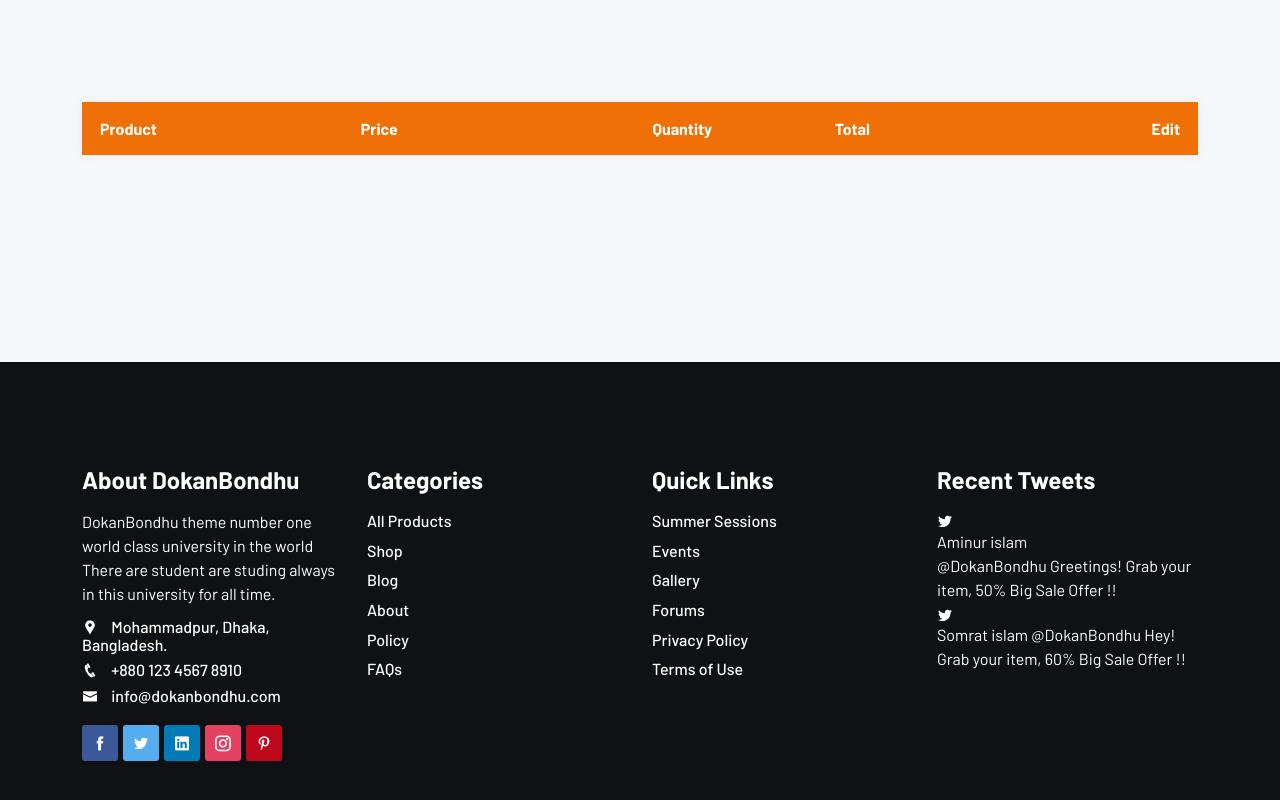
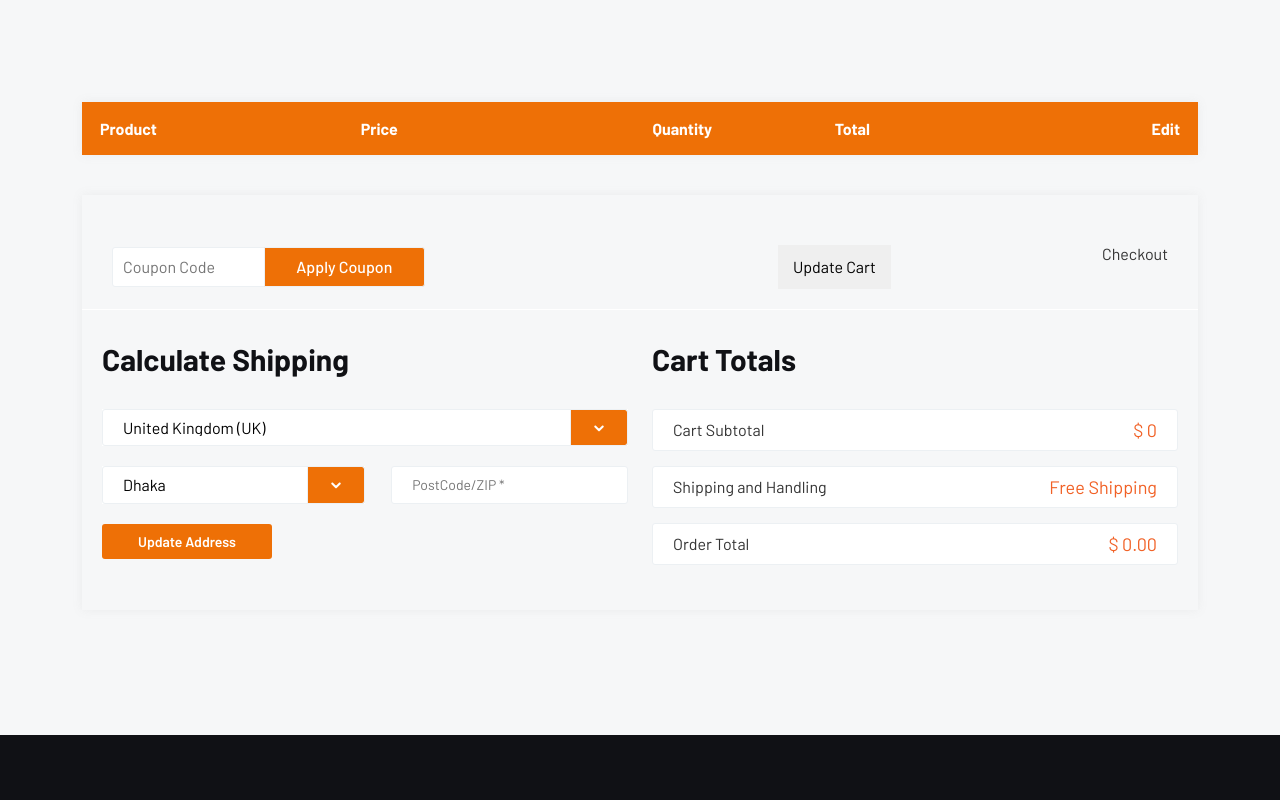
Before and after one commit to it27427/dokanbondhu-ecommerce, a React (Vite) app: page /cart in a window 1280 px wide. Shown: the part 502-1302 px from the top of the page. Built offline with nearby package versions, Linux system fonts and the light colour scheme.

Commit message:
Checkout component created and registerd in cart page

```diff
--- a/src/assets/scss/main.scss
+++ b/src/assets/scss/main.scss
@@ -104,6 +104,11 @@ h5 {
 
 textarea {
   resize: none;
+}
+
+select,
+option {
+  cursor: pointer;
 }
 
 ul,
--- /dev/null
+++ b/src/components/cart/Checkout.jsx
@@ -0,0 +1,9 @@
+import React from 'react'
+
+const Checkout = () => {
+  return (
+    <div>Checkout</div>
+  )
+}
+
+export default Checkout
--- a/src/pages/Cart.jsx
+++ b/src/pages/Cart.jsx
@@ -2,6 +2,7 @@ import { useState, useEffect } from 'react';
 import { Link } from 'react-router-dom';
 
 import BannerSection from '@/components/global/BannerSection';
+import Checkout from '@/components/cart/Checkout';
 
 const Cart = () => {
   const [cartItems, setCartItems] = useState([]);
@@ -129,7 +130,82 @@ const Cart = () => {
               </table>
             </div>
 
-            <div className="cart-bottom"></div>
+            <div className="cart-bottom">
+              <div className="cart-checkout-box">
+                <form className="coupon">
+                  <input type="text" className='cart-page-input-text' name="coupon" id="coupon" placeholder='Coupon Code' />
+                  <input type='submit' value='Apply Coupon' />
+                </form>
+
+                <form className="cart-checkout">
+                  <button type='submit'>Update Cart</button>
+                  <Checkout />
+                </form>
+              </div>
+
+              <div className="shiping-box">
+                <div className="row g-4">
+                  <div className="col-md-6 col-12">
+                    <div className="calculate-shiping">
+                      <h3>Calculate Shipping</h3>
+
+                      <div className="outline-select">
+                        <select>
+                          <option value="uk">United Kingdom (UK)</option>
+                          <option value="bd">Bangladesh</option>
+                          <option value="in">India</option>
+                          <option value="ch">China</option>
+                          <option value="de">Denmark</option>
+                        </select>
+
+                        <span className="select-icon">
+                          <i className="icofont-rounded-down"></i>
+                        </span>
+                      </div>
+
+                      <div className="outline-select shipping-select">
+                        <select>
+                          <option value="dhaka">Dhaka</option>
+                          <option value="mymensingh">Mymensingh</option>
+                          <option value="dinajpur">Dinajpur</option>
+                          <option value="sylhet">Sylhet</option>
+                          <option value="khulna">Khulna</option>
+                        </select>
+
+                        <span className="select-icon">
+                          <i className="icofont-rounded-down"></i>
+                        </span>
+                      </div>
+
+                      <input type="text" name="postalcode" id="postalcode" className='cart-page-input-text' placeholder='PostCode/ZIP *' />
+
+                      <button type="submit">Update Address</button>
+                    </div>
+                  </div>
+
+                  <div className="col-md-6 col-12">
+                    <div className="cart-overview">
+                      <h3>Cart Totals</h3>
+
+                      <ul className="lab-ul">
+                        <li>
+                          <span className='pull-left'>Cart Subtotal</span>
+                          <p className='pull-right'>$ {cartSubTotal}</p>
+                        </li>
+                        <li>
+                          <span className='pull-left'>Shipping and Handling</span>
+                          <p className='pull-right'>Free Shipping</p>
+                        </li>
+                        <li>
+                          <span className='pull-left'>Order Total</span>
+                          <p className='pull-right'>$ {orderTotal.toFixed(2)}</p>
+                        </li>
+                      </ul>
+                    </div>
+                  </div>
+                </div>
+              </div>
+            </div>
           </div>
         </div>
       </section>
```
